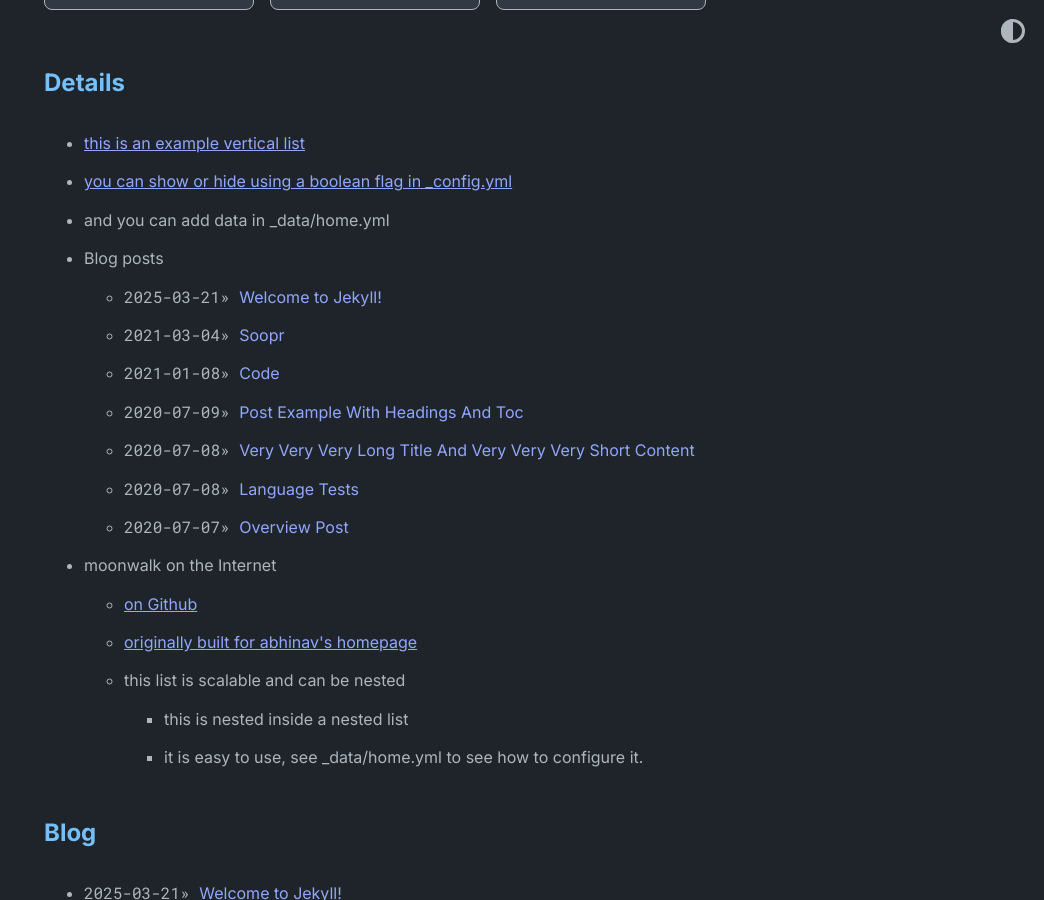
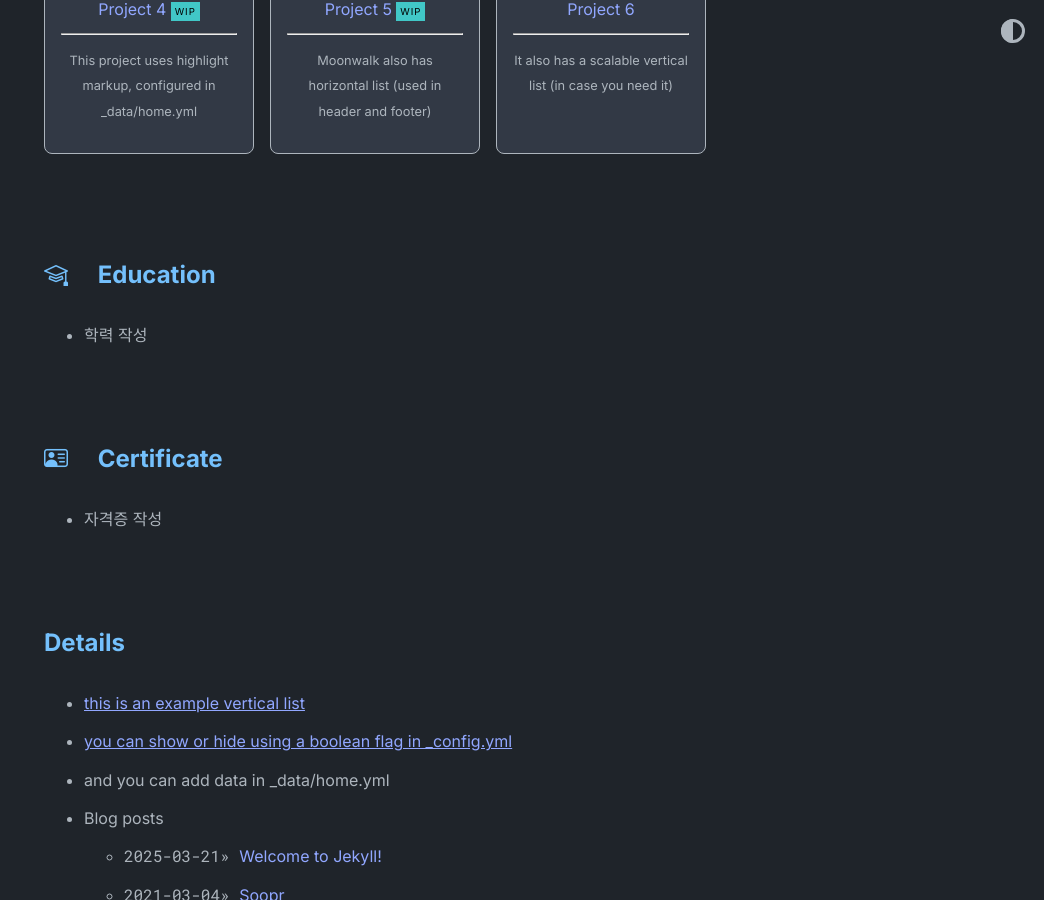
Before and after one commit to BangJeongBin/BangJeongBin.github.io, a Jekyll site: the page built from index.md, in a window 1280 px wide and 900 px high, scrolled down 1564 px. Shown: the whole window, without its empty margins (236-1280 px from the left). Built offline with Jekyll 4.4.1, drawn with Linux system fonts in a browser that asks for light colours.

Commit message:
항목, 아이콘 추가 줄바꿈 추가

```diff
--- /dev/null
+++ b/_includes/certificate_list.html
@@ -0,0 +1,5 @@
+<ul>
+    <li>
+        자격증 작성
+    </li>
+</ul>
--- /dev/null
+++ b/_includes/education_list.html
@@ -0,0 +1,5 @@
+<ul>
+    <li>
+        학력 작성
+    </li>
+</ul>
--- a/_layouts/home.html
+++ b/_layouts/home.html
@@ -14,39 +14,47 @@ layout: default
   {% endif %}
 </header>
 
-{{ content }}
+{{ content }}<br>
 
 <!-- 사용 기술스택 -->
   <h2><i class="bi bi-wrench-adjustable"></i>&emsp; Tech Stack and Tools</h2>
-  {% include tech_stack.html %}
+  {% include tech_stack.html %}<br>
 
 <!-- 경력 리스트 -->
   <h2><i class="bi bi-buildings"></i>&emsp; Career</h2>
-  {% include career_list.html %}
+  {% include career_list.html %}<br>
 
 <!-- Portfolio -->
 {% if site.theme_config.show_projects == true %}
   <h2><i class="bi bi-github"></i>&emsp; {{ site.theme_config.home.title_projects }}</h2>
   {% include card_list.html collection=site.data.home.project_entries %}
-{% endif %}
+{% endif %}<br>
+
+<!-- 학력 리스트 -->
+<h2><i class="bi bi-mortarboard"></i>&emsp; Education</h2>
+{% include education_list.html %}<br>
+
+<!-- 자격증 리스트 -->
+<h2><i class="bi bi-person-vcard"></i>&emsp; Certificate</h2>
+{% include certificate_list.html %}<br>
 
 <!-- Details -->
 {% if site.theme_config.show_misc_list == true %}
   <h2>{{ site.theme_config.home.title_misc_list }}</h2>
   {% include vertical_list.html collection=site.data.home.misc_entries %}
-{% endif %}
+{% endif %}<br>
 
 <!-- Blog -->
 {% if site.theme_config.show_blog == true %}
   <h2>{{ site.theme_config.home.title_blog }}</h2>
   {% include post_list.html %}
-{% endif %}
+{% endif %}<br>
 
 <!-- Old Projects -->
 {% if site.theme_config.show_old_projects == true %}
   <h2>{{ site.theme_config.home.title_old_projects }}</h2>
   {% include card_list.html collection=site.data.home.old_project_entries %}
-{% endif %}
+{% endif %}<br>
 
 
 {% if site.theme_config.show_footer == true %}
```
